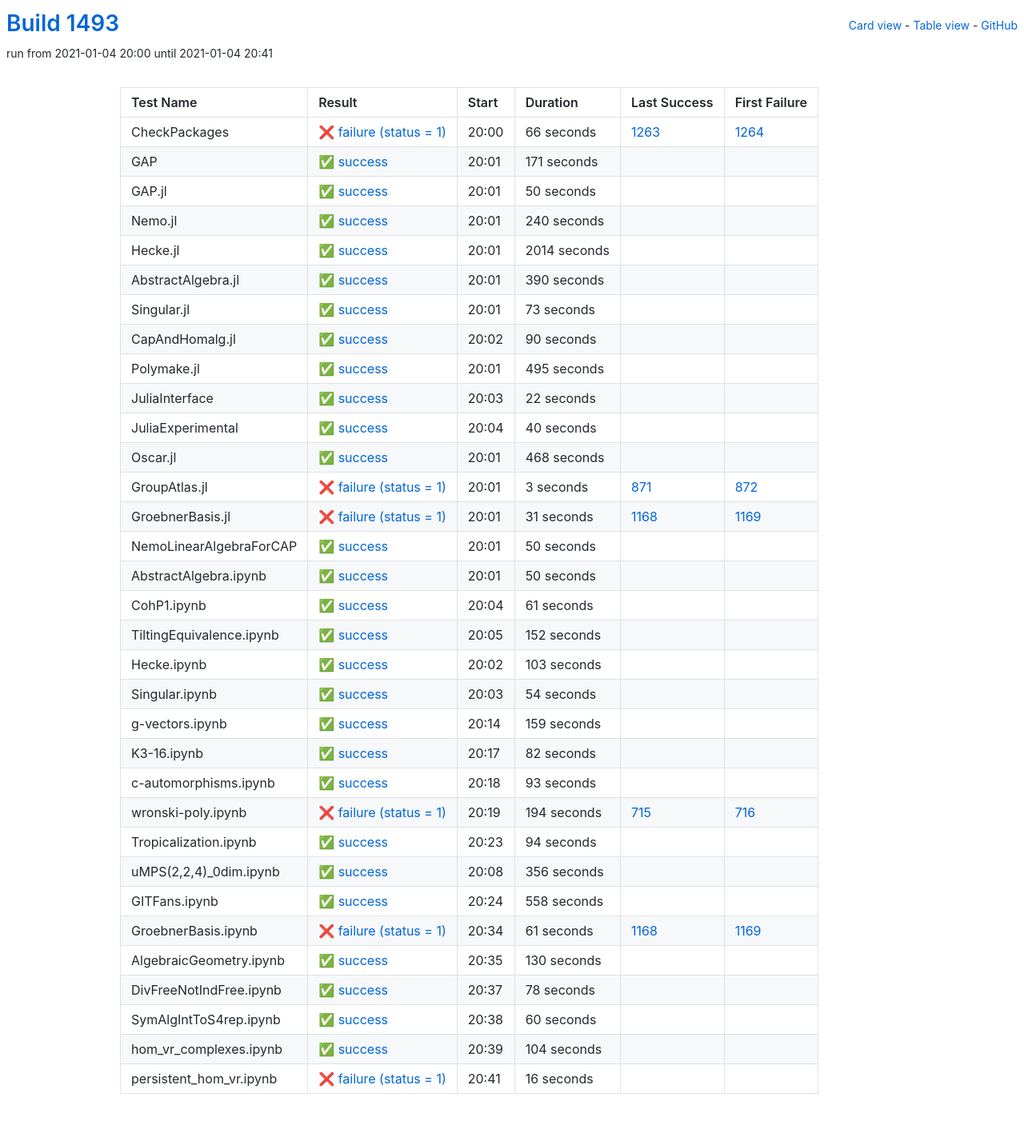
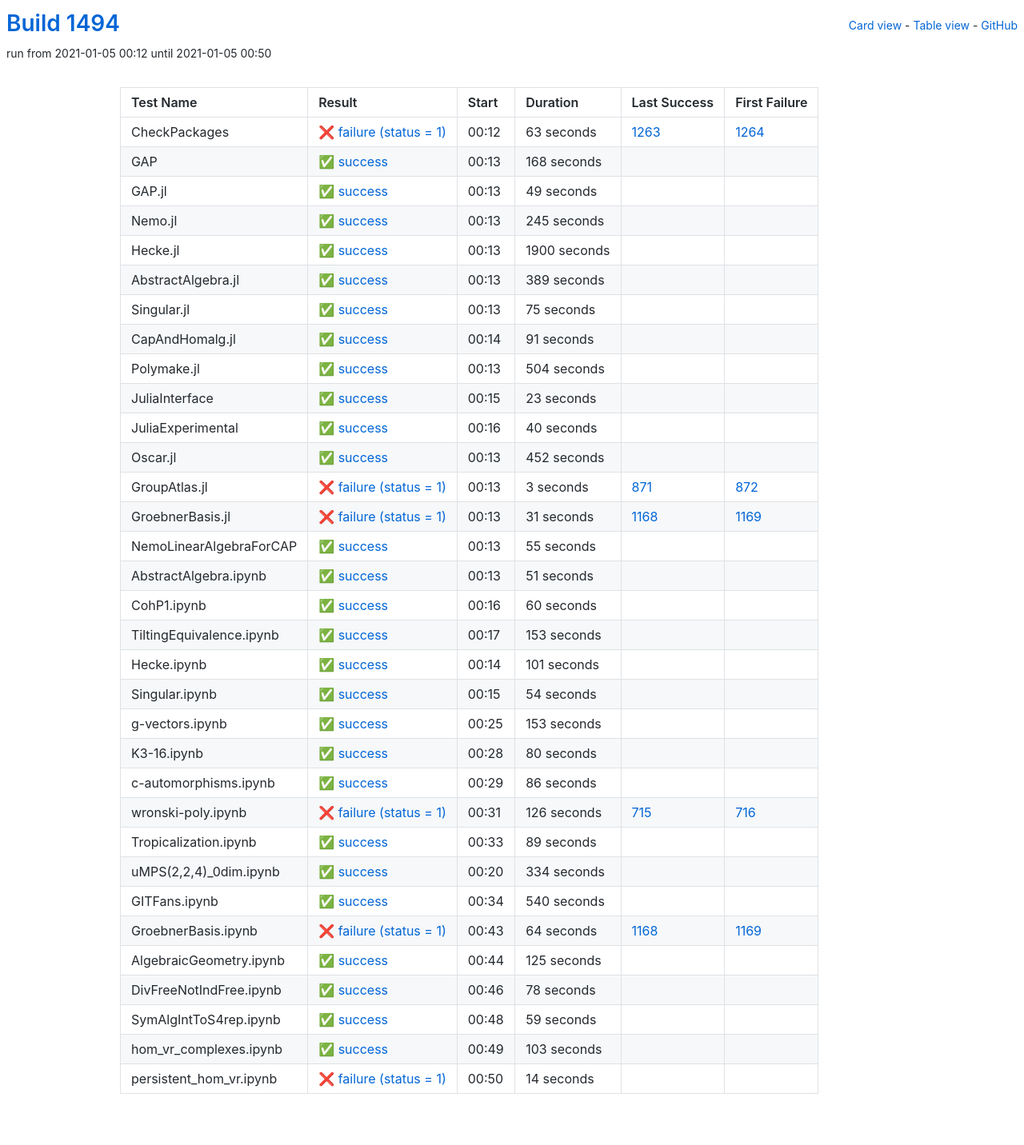
Before and after one commit to oscar-system/oscar-ci-status-stable, a Jekyll site: the page built from table.html, in a window 1280 px wide. Shown: the whole page at 80% size. Built offline with Jekyll 4.4.1, drawn with Linux system fonts in a browser that asks for light colours.

Commit message:
Build #1494

```diff
--- a/_data/ci.yml
+++ b/_data/ci.yml
@@ -1,6 +1,6 @@
 ---
-build: 1493
-build_url: https://oscarci.mathematik.uni-kl.de/job/oscar-stable/1493/
+build: 1494
+build_url: https://oscarci.mathematik.uni-kl.de/job/oscar-stable/1494/
 job: oscar-stable
 organization: oscar-system
 repo: oscar-ci-status-stable
@@ -8,128 +8,128 @@ repourl: https://github.com/oscar-system/oscar-ci-status-stable
 tests:
 - name: CheckPackages
   id: checkpackages
-  log: https://oscarci.mathematik.uni-kl.de/job/oscar-stable/1493/artifact/logs/build-1493/CheckPackages.log
-  start: 2021-01-04 20:00
+  log: https://oscarci.mathematik.uni-kl.de/job/oscar-stable/1494/artifact/logs/build-1494/CheckPackages.log
+  start: 2021-01-05 00:12
   success: false
   exitcode: 1
   status: failure
-  duration: 66
+  duration: 63
   last_success: 1263
   last_success_url: https://oscarci.mathematik.uni-kl.de/job/oscar-stable/1263/
   first_failure: 1264
   first_failure_url: https://oscarci.mathematik.uni-kl.de/job/oscar-stable/1264/
 - name: GAP
   id: gap
-  log: https://oscarci.mathematik.uni-kl.de/job/oscar-stable/1493/artifact/logs/build-1493/GAP.log
-  start: 2021-01-04 20:01
+  log: https://oscarci.mathematik.uni-kl.de/job/oscar-stable/1494/artifact/logs/build-1494/GAP.log
+  start: 2021-01-05 00:13
   success: true
   exitcode: 0
   status: success
-  duration: 171
+  duration: 168
   last_success: false
   last_success_url:
   first_failure: false
   first_failure_url:
 - name: GAP.jl
   id: gap-jl
-  log: https://oscarci.mathematik.uni-kl.de/job/oscar-stable/1493/artifact/logs/build-1493/GAP.jl.log
-  start: 2021-01-04 20:01
+  log: https://oscarci.mathematik.uni-kl.de/job/oscar-stable/1494/artifact/logs/build-1494/GAP.jl.log
+  start: 2021-01-05 00:13
   success: true
   exitcode: 0
   status: success
-  duration: 50
+  duration: 49
   last_success: false
   last_success_url:
   first_failure: false
   first_failure_url:
 - name: Nemo.jl
   id: nemo-jl
-  log: https://oscarci.mathematik.uni-kl.de/job/oscar-stable/1493/artifact/logs/build-1493/Nemo.jl.log
-  start: 2021-01-04 20:01
+  log: https://oscarci.mathematik.uni-kl.de/job/oscar-stable/1494/artifact/logs/build-1494/Nemo.jl.log
+  start: 2021-01-05 00:13
   success: true
   exitcode: 0
   status: success
-  duration: 240
+  duration: 245
   last_success: false
   last_success_url:
   first_failure: false
   first_failure_url:
 - name: Hecke.jl
   id: hecke-jl
-  log: https://oscarci.mathematik.uni-kl.de/job/oscar-stable/1493/artifact/logs/build-1493/Hecke.jl.log
-  start: 2021-01-04 20:01
+  log: https://oscarci.mathematik.uni-kl.de/job/oscar-stable/1494/artifact/logs/build-1494/Hecke.jl.log
+  start: 2021-01-05 00:13
   success: true
   exitcode: 0
   status: success
-  duration: 2014
+  duration: 1900
   last_success: false
   last_success_url:
   first_failure: false
   first_failure_url:
 - name: AbstractAlgebra.jl
   id: abstractalgebra-jl
-  log: https://oscarci.mathematik.uni-kl.de/job/oscar-stable/1493/artifact/logs/build-1493/AbstractAlgebra.jl.log
-  start: 2021-01-04 20:01
+  log: https://oscarci.mathematik.uni-kl.de/job/oscar-stable/1494/artifact/logs/build-1494/AbstractAlgebra.jl.log
+  start: 2021-01-05 00:13
   success: true
   exitcode: 0
   status: success
-  duration: 390
+  duration: 389
   last_success: false
   last_success_url:
   first_failure: false
   first_failure_url:
 - name: Singular.jl
   id: singular-jl
-  log: https://oscarci.mathematik.uni-kl.de/job/oscar-stable/1493/artifact/logs/build-1493/Singular.jl.log
-  start: 2021-01-04 20:01
+  log: https://oscarci.mathematik.uni-kl.de/job/oscar-stable/1494/artifact/logs/build-1494/Singular.jl.log
+  start: 2021-01-05 00:13
   success: true
   exitcode: 0
   status: success
-  duration: 73
+  duration: 75
   last_success: false
   last_success_url:
   first_failure: false
   first_failure_url:
 - name: CapAndHomalg.jl
   id: capandhomalg-jl
-  log: https://oscarci.mathematik.uni-kl.de/job/oscar-stable/1493/artifact/logs/build-1493/CapAndHomalg.jl.log
-  start: 2021-01-04 20:02
+  log: https://oscarci.mathematik.uni-kl.de/job/oscar-stable/1494/artifact/logs/build-1494/CapAndHomalg.jl.log
+  start: 2021-01-05 00:14
   success: true
   exitcode: 0
   status: success
-  duration: 90
+  duration: 91
   last_success: false
   last_success_url:
   first_failure: false
   first_failure_url:
 - name: Polymake.jl
   id: polymake-jl
-  log: https://oscarci.mathematik.uni-kl.de/job/oscar-stable/1493/artifact/logs/build-1493/Polymake.jl.log
-  start: 2021-01-04 20:01
+  log: https://oscarci.mathematik.uni-kl.de/job/oscar-stable/1494/artifact/logs/build-1494/Polymake.jl.log
+  start: 2021-01-05 00:13
   success: true
   exitcode: 0
   status: success
-  duration: 495
+  duration: 504
   last_success: false
   last_success_url:
   first_failure: false
   first_failure_url:
 - name: JuliaInterface
   id: juliainterface
-  log: https://oscarci.mathematik.uni-kl.de/job/oscar-stable/1493/artifact/logs/build-1493/JuliaInterface.log
-  start: 2021-01-04 20:03
+  log: https://oscarci.mathematik.uni-kl.de/job/oscar-stable/1494/artifact/logs/build-1494/JuliaInterface.log
+  start: 2021-01-05 00:15
   success: true
   exitcode: 0
   status: success
-  duration: 22
+  duration: 23
   last_success: false
   last_success_url:
   first_failure: false
   first_failure_url:
 - name: JuliaExperimental
   id: juliaexperimental
-  log: https://oscarci.mathematik.uni-kl.de/job/oscar-stable/1493/artifact/logs/build-1493/JuliaExperimental.log
-  start: 2021-01-04 20:04
+  log: https://oscarci.mathematik.uni-kl.de/job/oscar-stable/1494/artifact/logs/build-1494/JuliaExperimental.log
+  start: 2021-01-05 00:16
   success: true
   exitcode: 0
   status: success
@@ -140,20 +140,20 @@ tests:
   first_failure_url:
 - name: Oscar.jl
   id: oscar-jl
-  log: https://oscarci.mathematik.uni-kl.de/job/oscar-stable/1493/artifact/logs/build-1493/Oscar.jl.log
-  start: 2021-01-04 20:01
+  log: https://oscarci.mathematik.uni-kl.de/job/oscar-stable/1494/artifact/logs/build-1494/Oscar.jl.log
+  start: 2021-01-05 00:13
   success: true
   exitcode: 0
   status: success
-  duration: 468
+  duration: 452
   last_success: false
   last_success_url:
   first_failure: false
   first_failure_url:
 - name: GroupAtlas.jl
   id: groupatlas-jl
-  log: https://oscarci.mathematik.uni-kl.de/job/oscar-stable/1493/artifact/logs/build-1493/GroupAtlas.jl.log
-  start: 2021-01-04 20:01
+  log: https://oscarci.mathematik.uni-kl.de/job/oscar-stable/1494/artifact/logs/build-1494/GroupAtlas.jl.log
+  start: 2021-01-05 00:13
   success: false
   exitcode: 1
   status: failure
@@ -164,8 +164,8 @@ tests:
   first_failure_url: https://oscarci.mathematik.uni-kl.de/job/oscar-stable/872/
 - name: GroebnerBasis.jl
   id: groebnerbasis-jl
-  log: https://oscarci.mathematik.uni-kl.de/job/oscar-stable/1493/artifact/logs/build-1493/GroebnerBasis.jl.log
-  start: 2021-01-04 20:01
+  log: https://oscarci.mathematik.uni-kl.de/job/oscar-stable/1494/artifact/logs/build-1494/GroebnerBasis.jl.log
+  start: 2021-01-05 00:13
   success: false
   exitcode: 1
   status: failure
@@ -176,68 +176,68 @@ tests:
   first_failure_url: https://oscarci.mathematik.uni-kl.de/job/oscar-stable/1169/
 - name: NemoLinearAlgebraForCAP
   id: nemolinearalgebraforcap
-  log: https://oscarci.mathematik.uni-kl.de/job/oscar-stable/1493/artifact/logs/build-1493/NemoLinearAlgebraForCAP.log
-  start: 2021-01-04 20:01
+  log: https://oscarci.mathematik.uni-kl.de/job/oscar-stable/1494/artifact/logs/build-1494/NemoLinearAlgebraForCAP.log
+  start: 2021-01-05 00:13
   success: true
   exitcode: 0
   status: success
-  duration: 50
+  duration: 55
   last_success: false
   last_success_url:
   first_failure: false
   first_failure_url:
 - name: AbstractAlgebra.ipynb
   id: abstractalgebra-ipynb
-  log: https://oscarci.mathematik.uni-kl.de/job/oscar-stable/1493/artifact/logs/build-1493/AbstractAlgebra.ipynb.log
-  start: 2021-01-04 20:01
+  log: https://oscarci.mathematik.uni-kl.de/job/oscar-stable/1494/artifact/logs/build-1494/AbstractAlgebra.ipynb.log
+  start: 2021-01-05 00:13
   success: true
   exitcode: 0
   status: success
-  duration: 50
+  duration: 51
   last_success: false
   last_success_url:
   first_failure: false
   first_failure_url:
 - name: CohP1.ipynb
   id: cohp1-ipynb
-  log: https://oscarci.mathematik.uni-kl.de/job/oscar-stable/1493/artifact/logs/build-1493/CohP1.ipynb.log
-  start: 2021-01-04 20:04
+  log: https://oscarci.mathematik.uni-kl.de/job/oscar-stable/1494/artifact/logs/build-1494/CohP1.ipynb.log
+  start: 2021-01-05 00:16
   success: true
   exitcode: 0
   status: success
-  duration: 61
+  duration: 60
   last_success: false
   last_success_url:
   first_failure: false
   first_failure_url:
 - name: TiltingEquivalence.ipynb
   id: tiltingequivalence-ipynb
-  log: https://oscarci.mathematik.uni-kl.de/job/oscar-stable/1493/artifact/logs/build-1493/TiltingEquivalence.ipynb.log
-  start: 2021-01-04 20:05
+  log: https://oscarci.mathematik.uni-kl.de/job/oscar-stable/1494/artifact/logs/build-1494/TiltingEquivalence.ipynb.log
+  start: 2021-01-05 00:17
   success: true
   exitcode: 0
   status: success
-  duration: 152
+  duration: 153
   last_success: false
   last_success_url:
   first_failure: false
   first_failure_url:
 - name: Hecke.ipynb
   id: hecke-ipynb
-  log: https://oscarci.mathematik.uni-kl.de/job/oscar-stable/1493/artifact/logs/build-1493/Hecke.ipynb.log
-  start: 2021-01-04 20:02
+  log: https://oscarci.mathematik.uni-kl.de/job/oscar-stable/1494/artifact/logs/build-1494/Hecke.ipynb.log
+  start: 2021-01-05 00:14
   success: true
   exitcode: 0
   status: success
-  duration: 103
+  duration: 101
   last_success: false
   last_success_url:
   first_failure: false
   first_failure_url:
 - name: Singular.ipynb
   id: singular-ipynb
-  log: https://oscarci.mathematik.uni-kl.de/job/oscar-stable/1493/artifact/logs/build-1493/Singular.ipynb.log
-  start: 2021-01-04 20:03
+  log: https://oscarci.mathematik.uni-kl.de/job/oscar-stable/1494/artifact/logs/build-1494/Singular.ipynb.log
+  start: 2021-01-05 00:15
   success: true
   exitcode: 0
   status: success
@@ -248,116 +248,116 @@ tests:
   first_failure_url:
 - name: g-vectors.ipynb
   id: g-vectors-ipynb
-  log: https://oscarci.mathematik.uni-kl.de/job/oscar-stable/1493/artifact/logs/build-1493/g-vectors.ipynb.log
-  start: 2021-01-04 20:14
+  log: https://oscarci.mathematik.uni-kl.de/job/oscar-stable/1494/artifact/logs/build-1494/g-vectors.ipynb.log
+  start: 2021-01-05 00:25
   success: true
   exitcode: 0
   status: success
-  duration: 159
+  duration: 153
   last_success: false
   last_success_url:
   first_failure: false
   first_failure_url:
 - name: K3-16.ipynb
   id: k3-16-ipynb
-  log: https://oscarci.mathematik.uni-kl.de/job/oscar-stable/1493/artifact/logs/build-1493/K3-16.ipynb.log
-  start: 2021-01-04 20:17
+  log: https://oscarci.mathematik.uni-kl.de/job/oscar-stable/1494/artifact/logs/build-1494/K3-16.ipynb.log
+  start: 2021-01-05 00:28
   success: true
   exitcode: 0
   status: success
-  duration: 82
+  duration: 80
   last_success: false
   last_success_url:
   first_failure: false
   first_failure_url:
 - name: c-automorphisms.ipynb
   id: c-automorphisms-ipynb
-  log: https://oscarci.mathematik.uni-kl.de/job/oscar-stable/1493/artifact/logs/build-1493/c-automorphisms.ipynb.log
-  start: 2021-01-04 20:18
+  log: https://oscarci.mathematik.uni-kl.de/job/oscar-stable/1494/artifact/logs/build-1494/c-automorphisms.ipynb.log
+  start: 2021-01-05 00:29
   success: true
   exitcode: 0
   status: success
-  duration: 93
+  duration: 86
   last_success: false
   last_success_url:
   first_failure: false
   first_failure_url:
 - name: wronski-poly.ipynb
   id: wronski-poly-ipynb
-  log: https://oscarci.mathematik.uni-kl.de/job/oscar-stable/1493/artifact/logs/build-1493/wronski-poly.ipynb.log
-  start: 2021-01-04 20:19
+  log: https://oscarci.mathematik.uni-kl.de/job/oscar-stable/1494/artifact/logs/build-1494/wronski-poly.ipynb.log
+  start: 2021-01-05 00:31
   success: false
   exitcode: 1
   status: failure
-  duration: 194
+  duration: 126
   last_success: 715
   last_success_url: https://oscarci.mathematik.uni-kl.de/job/oscar-stable/715/
   first_failure: 716
   first_failure_url: https://oscarci.mathematik.uni-kl.de/job/oscar-stable/716/
 - name: Tropicalization.ipynb
   id: tropicalization-ipynb
-  log: https://oscarci.mathematik.uni-kl.de/job/oscar-stable/1493/artifact/logs/build-1493/Tropicalization.ipynb.log
-  start: 2021-01-04 20:23
+  log: https://oscarci.mathematik.uni-kl.de/job/oscar-stable/1494/artifact/logs/build-1494/Tropicalization.ipynb.log
+  start: 2021-01-05 00:33
   success: true
   exitcode: 0
   status: success
-  duration: 94
+  duration: 89
   last_success: false
   last_success_url:
   first_failure: false
   first_failure_url:
 - name: uMPS(2,2,4)_0dim.ipynb
   id: umps-2-2-4-0dim-ipynb
-  log: https://oscarci.mathematik.uni-kl.de/job/oscar-stable/1493/artifact/logs/build-1493/uMPS-2-2-4-_0dim.ipynb.log
-  start: 2021-01-04 20:08
+  log: https://oscarci.mathematik.uni-kl.de/job/oscar-stable/1494/artifact/logs/build-1494/uMPS-2-2-4-_0dim.ipynb.log
+  start: 2021-01-05 00:20
   success: true
   exitcode: 0
   status: success
-  duration: 356
+  duration: 334
   last_success: false
   last_success_url:
   first_failure: false
   first_failure_url:
 - name: GITFans.ipynb
   id: gitfans-ipynb
-  log: https://oscarci.mathematik.uni-kl.de/job/oscar-stable/1493/artifact/logs/build-1493/GITFans.ipynb.log
-  start: 2021-01-04 20:24
+  log: https://oscarci.mathematik.uni-kl.de/job/oscar-stable/1494/artifact/logs/build-1494/GITFans.ipynb.log
+  start: 2021-01-05 00:34
   success: true
   exitcode: 0
   status: success
-  duration: 558
+  duration: 540
   last_success: false
   last_success_url:
   first_failure: false
   first_failure_url:
 - name: GroebnerBasis.ipynb
   id: groebnerbasis-ipynb
-  log: https://oscarci.mathematik.uni-kl.de/job/oscar-stable/1493/artifact/logs/build-1493/GroebnerBasis.ipynb.log
-  start: 2021-01-04 20:34
+  log: https://oscarci.mathematik.uni-kl.de/job/oscar-stable/1494/artifact/logs/build-1494/GroebnerBasis.ipynb.log
+  start: 2021-01-05 00:43
   success: false
   exitcode: 1
   status: failure
-  duration: 61
+  duration: 64
   last_success: 1168
   last_success_url: https://oscarci.mathematik.uni-kl.de/job/oscar-stable/1168/
   first_failure: 1169
   first_failure_url: https://oscarci.mathematik.uni-kl.de/job/oscar-stable/1169/
 - name: AlgebraicGeometry.ipynb
   id: algebraicgeometry-ipynb
-  log: https://oscarci.mathematik.uni-kl.de/job/oscar-stable/1493/artifact/logs/build-1493/AlgebraicGeometry.ipynb.log
-  start: 2021-01-04 20:35
+  log: https://oscarci.mathematik.uni-kl.de/job/oscar-stable/1494/artifact/logs/build-1494/AlgebraicGeometry.ipynb.log
+  start: 2021-01-05 00:44
   success: true
   exitcode: 0
   status: success
-  duration: 130
+  duration: 125
   last_success: false
   last_success_url:
   first_failure: false
   first_failure_url:
 - name: DivFreeNotIndFree.ipynb
   id: divfreenotindfree-ipynb
-  log: https://oscarci.mathematik.uni-kl.de/job/oscar-stable/1493/artifact/logs/build-1493/DivFreeNotIndFree.ipynb.log
-  start: 2021-01-04 20:37
+  log: https://oscarci.mathematik.uni-kl.de/job/oscar-stable/1494/artifact/logs/build-1494/DivFreeNotIndFree.ipynb.log
+  start: 2021-01-05 00:46
   success: true
   exitcode: 0
   status: success
@@ -368,36 +368,36 @@ tests:
   first_failure_url:
 - name: SymAlgIntToS4rep.ipynb
   id: symalginttos4rep-ipynb
-  log: https://oscarci.mathematik.uni-kl.de/job/oscar-stable/1493/artifact/logs/build-1493/SymAlgIntToS4rep.ipynb.log
-  start: 2021-01-04 20:38
+  log: https://oscarci.mathematik.uni-kl.de/job/oscar-stable/1494/artifact/logs/build-1494/SymAlgIntToS4rep.ipynb.log
+  start: 2021-01-05 00:48
   success: true
   exitcode: 0
   status: success
-  duration: 60
+  duration: 59
   last_success: false
   last_success_url:
   first_failure: false
   first_failure_url:
 - name: hom_vr_complexes.ipynb
   id: hom-vr-complexes-ipynb
-  log: https://oscarci.mathematik.uni-kl.de/job/oscar-stable/1493/artifact/logs/build-1493/hom_vr_complexes.ipynb.log
-  start: 2021-01-04 20:39
+  log: https://oscarci.mathematik.uni-kl.de/job/oscar-stable/1494/artifact/logs/build-1494/hom_vr_complexes.ipynb.log
+  start: 2021-01-05 00:49
   success: true
   exitcode: 0
   status: success
-  duration: 104
+  duration: 103
   last_success: false
   last_success_url:
   first_failure: false
   first_failure_url:
 - name: persistent_hom_vr.ipynb
   id: persistent-hom-vr-ipynb
-  log: https://oscarci.mathematik.uni-kl.de/job/oscar-stable/1493/artifact/logs/build-1493/persistent_hom_vr.ipynb.log
-  start: 2021-01-04 20:41
+  log: https://oscarci.mathematik.uni-kl.de/job/oscar-stable/1494/artifact/logs/build-1494/persistent_hom_vr.ipynb.log
+  start: 2021-01-05 00:50
   success: false
   exitcode: 1
   status: failure
-  duration: 16
+  duration: 14
   last_success: false
   last_success_url:
   first_failure: false
```
Also changed, not shown: README.md.
